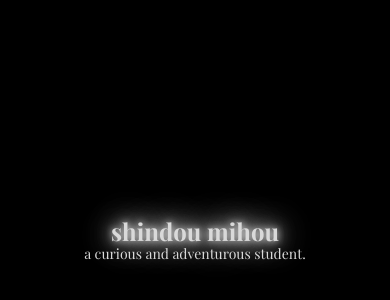
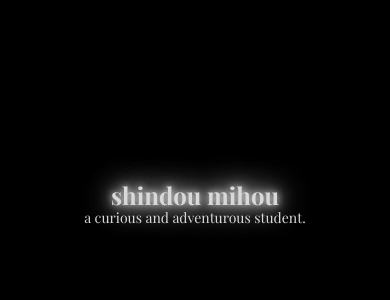
Before and after one commit to ShindouMihou/portfolio, a SvelteKit app: page / in a window 390 px wide. Shown: the part 208-508 px from the top of the page. Built offline with nearby package versions, Linux system fonts and the light colour scheme; a web font is replaced by a local one.

Commit message:
feat: reduce padding top on mobile

```diff
--- a/src/routes/+page.svelte
+++ b/src/routes/+page.svelte
@@ -37,7 +37,7 @@
 </style>
 {#if show}
     <div class="w-screen">
-        <div class="flex flex-col items-center pt-24 pb-12 {frame < 5 ? 'align-middle min-h-screen justify-center' : ''}">
+        <div class="flex flex-col items-center pt-6 md:pt-24 pb-12 {frame < 5 ? 'align-middle min-h-screen justify-center' : ''}">
             {#if frame === 0}
                 <div in:slide={{ duration: 700 }} out:slide={{ duration: 300}}>
                     <h1 class="text-2xl playfair lowercase font-bold">i am me.</h1>
```
